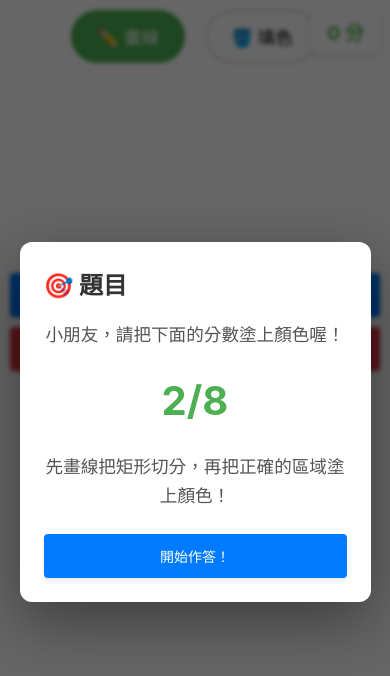
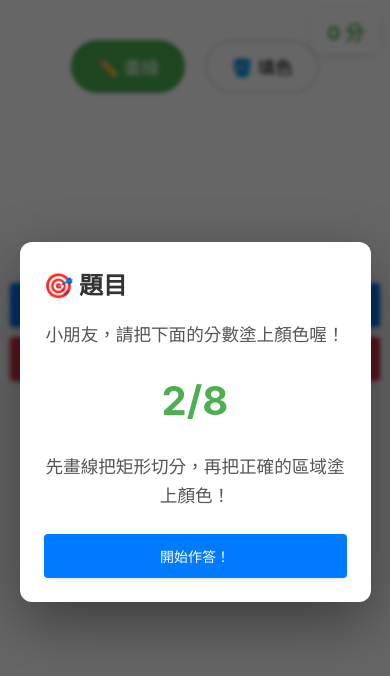
Before and after one commit to idben/fraction-02, a plain HTML site: page index.html in a window 390 px wide. Drawn offline with Linux system fonts and the light colour scheme.

Commit message:
mode-switch 間距調整

```diff
--- a/styles.css
+++ b/styles.css
@@ -422,8 +422,13 @@ dialog.with-character::backdrop {
     --point-diameter: 70px;
   }
 
+  .mode-switch {
+    margin-top: 30px;
+    margin-bottom: 10px;
+  }
+
   .canvas-wrapper {
-    margin-top: 30px;
+    margin-top: 0;
     padding: 0 5px;
   }
 
```
